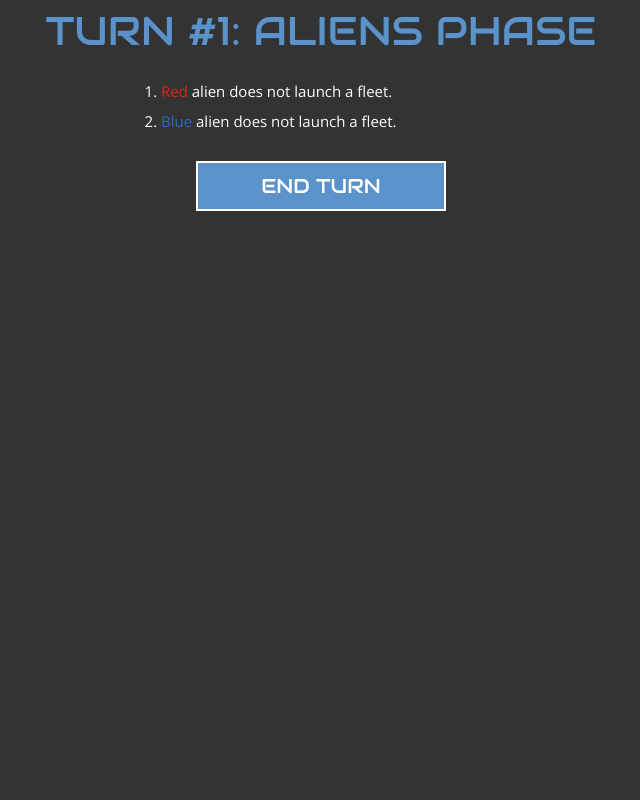
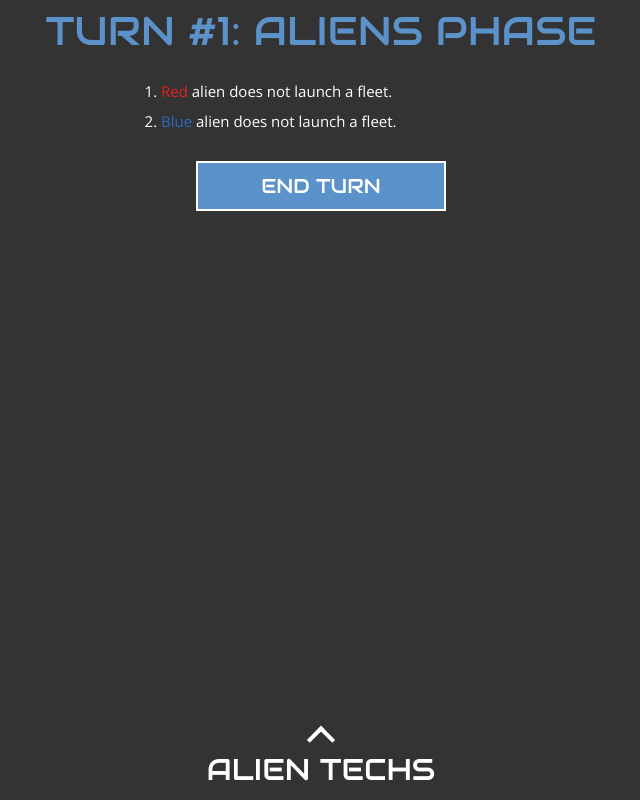
Before and after one commit to Jon-Varner/alien-empires-bot, a React (Create React App) app: page / in a window 1280 px wide. Both pictures are taken after a click on the button "PLAY". Shown: the whole page, without its empty margins (319-959 px from the left). Built offline with nearby package versions, Linux system fonts and the light colour scheme.

Commit message:
Added alien technologies drawer

```diff
--- /dev/null
+++ b/src/components/AlienTechList/AlienTechList.jsx
@@ -0,0 +1,70 @@
+import React from 'react';
+import PropTypes from 'prop-types';
+import uuid from 'uuid';
+
+const alienTechList = props => (
+  <footer className={props.footerClass}>
+    <div
+      className="toggler"
+      onClick={() => {
+        props.toggled();
+      }}
+    />
+    <h2>Alien techs</h2>
+    {props.aliens.map(alien => (
+      <table key={uuid.v4()}>
+        <thead>
+          <tr>
+            <th className={alien.color}>{alien.color}</th>
+            <th />
+          </tr>
+        </thead>
+        <tbody>
+          <tr>
+            <td>Movement:</td>
+            <td>{alien.movement}</td>
+          </tr>
+          <tr>
+            <td>Attack:</td>
+            <td>{alien.attack}</td>
+          </tr>
+          <tr>
+            <td>Defense:</td>
+            <td>{alien.defense}</td>
+          </tr>
+          <tr>
+            <td>Tactics:</td>
+            <td>{alien.tactics}</td>
+          </tr>
+          <tr>
+            <td>Cloaking:</td>
+            <td>{alien.cloaking}</td>
+          </tr>
+          <tr>
+            <td>Fighters:</td>
+            <td>{alien.fighters}</td>
+          </tr>
+          <tr>
+            <td>Minesweeper:</td>
+            <td>{alien.minesweeper}</td>
+          </tr>
+          <tr>
+            <td>Point Defense:</td>
+            <td>{alien.pointDefense}</td>
+          </tr>
+          <tr>
+            <td>Scanners:</td>
+            <td>{alien.scanners}</td>
+          </tr>
+        </tbody>
+      </table>
+    ))}
+  </footer>
+);
+
+alienTechList.propTypes = {
+  aliens: PropTypes.array.isRequired,
+  footerClass: PropTypes.string
+};
+
+export default alienTechList;
--- a/src/containers/Layout/Layout.jsx
+++ b/src/containers/Layout/Layout.jsx
@@ -4,7 +4,10 @@ import { connect } from 'react-redux';
 import Aux from '../../hoc/Auxiliary';
 import Header from '../../components/Header/Header';
 import GameSettings from '../../containers/GameSettings/GameSettings';
+import AlienTechList from '../../components/AlienTechList/AlienTechList';
 import Turn from '../../components/Turn/Turn';
+
+import * as actionTypes from '../../store/actions';
 
 class Layout extends Component {
   displayHeadline = () => {
@@ -20,11 +23,23 @@ class Layout extends Component {
     return headline;
   };
 
+  toggleDrawerHandler = () => {
+    this.props.toggleDrawer();
+  };
+
   render() {
     let current;
+    let footer;
 
     if (this.props.turn > 0) {
       current = <Turn phase={this.props.phase} />;
+      footer = (
+        <AlienTechList
+          aliens={this.props.aliens}
+          footerClass={this.props.footerClass}
+          toggled={this.toggleDrawerHandler}
+        />
+      );
     } else {
       current = <GameSettings />;
     }
@@ -33,6 +48,7 @@ class Layout extends Component {
       <Aux>
         <Header headline={this.displayHeadline()} />
         <main>{current}</main>
+        {footer}
       </Aux>
     );
   }
@@ -41,8 +57,21 @@ class Layout extends Component {
 const mapStateToProps = state => {
   return {
     turn: state.turn.turn,
-    phase: state.turn.phase
+    phase: state.turn.phase,
+    aliens: state.aliens.aliens,
+    footerClass: state.interface.footerClass
   };
 };
 
-export default connect(mapStateToProps)(Layout);
+const mapDispatchToProps = dispatch => {
+  return {
+    toggleDrawer: () => {
+      dispatch({ type: actionTypes.TOGGLE_DRAWER });
+    }
+  };
+};
+
+export default connect(
+  mapStateToProps,
+  mapDispatchToProps
+)(Layout);
--- a/src/index.jsx
+++ b/src/index.jsx
@@ -9,6 +9,7 @@ import turnReducer from './store/reducers/turn';
 import playerReducer from './store/reducers/player';
 import aliensReducer from './store/reducers/aliens';
 import instructionsReducer from './store/reducers/instructions';
+import interfaceReducer from './store/reducers/interface';
 
 import './index.scss';
 
@@ -16,7 +17,8 @@ const rootReducer = combineReducers({
   turn: turnReducer,
   player: playerReducer,
   aliens: aliensReducer,
-  instructions: instructionsReducer
+  instructions: instructionsReducer,
+  interface: interfaceReducer
 });
 
 const store = createStore(rootReducer, devToolsEnhancer());
--- a/src/index.scss
+++ b/src/index.scss
@@ -67,3 +67,107 @@ ul {
 .advance {
   background-color: #5b92ca;
 }
+
+footer {
+  position: fixed;
+  left: 0;
+  bottom: 0;
+  width: 100%;
+  height: 50px;
+  transition: height 0.3s ease-in;
+  background-color: #333333;
+  z-index: 1000;
+  margin: 0;
+  padding: 50px 0 0 0;
+  text-align: center;
+
+  @media screen and (min-width: 768px) {
+    height: 75px;
+  }
+
+  &.open {
+    height: 100%;
+    transition: height 0.3s ease-out;
+    overflow-y: scroll;
+
+    .toggler {
+      position: fixed;
+      transform: rotate(225deg);
+      transition: transform 0.3s ease-out;
+    }
+
+    h2 {
+      top: 35px;
+      margin-left: -90px;
+
+      @media screen and (min-width: 768px) {
+        margin-left: -140px;
+      }
+    }
+  }
+
+  .toggler {
+    position: absolute;
+    top: 0;
+    left: 50%;
+    margin: 5px 0 0 -10px;
+    border-left: 4px solid white;
+    border-top: 4px solid white;
+    height: 20px;
+    width: 20px;
+    transform: rotate(45deg);
+    transition: transform 0.3s ease-in;
+    cursor: pointer;
+  }
+
+  h2 {
+    position: absolute;
+    top: 25px;
+    width: 200px;
+    left: 50%;
+    margin: 0 0 0 -100px;
+    color: white;
+    font-family: 'Audiowide', cursive;
+    font-weight: normal;
+    font-size: 1.5rem;
+    text-transform: uppercase;
+    text-align: center;
+    padding: 0 0 20px 0;
+
+    @media screen and (min-width: 768px) {
+      font-size: 3rem;
+      width: 300px;
+      margin: 0 0 0 -150px;
+    }
+  }
+
+  table {
+    width: 250px;
+    margin: 30px auto;
+    padding: 0;
+    border-collapse: collapse;
+
+    th {
+      font-family: 'Audiowide', cursive;
+      font-weight: normal;
+      font-size: 1.5rem;
+      text-transform: uppercase;
+      text-align: left;
+      padding: 0;
+    }
+
+    td {
+      border-bottom: 1px solid #999999;
+      padding: 10px 0 10px 0;
+      font-size: 1.5rem;
+
+      &:first-child {
+        text-align: left;
+      }
+
+      &:last-child {
+        text-align: right;
+      }
+    }
+  }
+}
--- a/src/store/actions.js
+++ b/src/store/actions.js
@@ -7,3 +7,4 @@ export const UPDATE_ALIENS = 'UPDATE_ALIENS';
 export const UPDATE_PLAYER_TECH = 'UPDATE_PLAYER_TECH';
 export const ADVANCE_PHASE = 'ADVANCE_PHASE';
 export const ADVANCE_STEP = 'ADVANCE_STEP';
+export const TOGGLE_DRAWER = 'TOGGLE_DRAWER';
--- /dev/null
+++ b/src/store/reducers/interface.js
@@ -0,0 +1,26 @@
+import * as actionTypes from '../actions';
+
+const initialState = {
+  footerClass: ''
+};
+
+const reducer = (state = initialState, action) => {
+  switch (action.type) {
+    case actionTypes.TOGGLE_DRAWER:
+      let footerClass = state.footerClass;
+
+      if (footerClass === '') {
+        footerClass = 'open';
+      } else {
+        footerClass = '';
+      }
+      return {
+        ...state,
+        footerClass: footerClass
+      };
+    default:
+      return state;
+  }
+};
+
+export default reducer;
```
Also changed, not shown: 1 other file (tests, documents, lock files or other folders).
